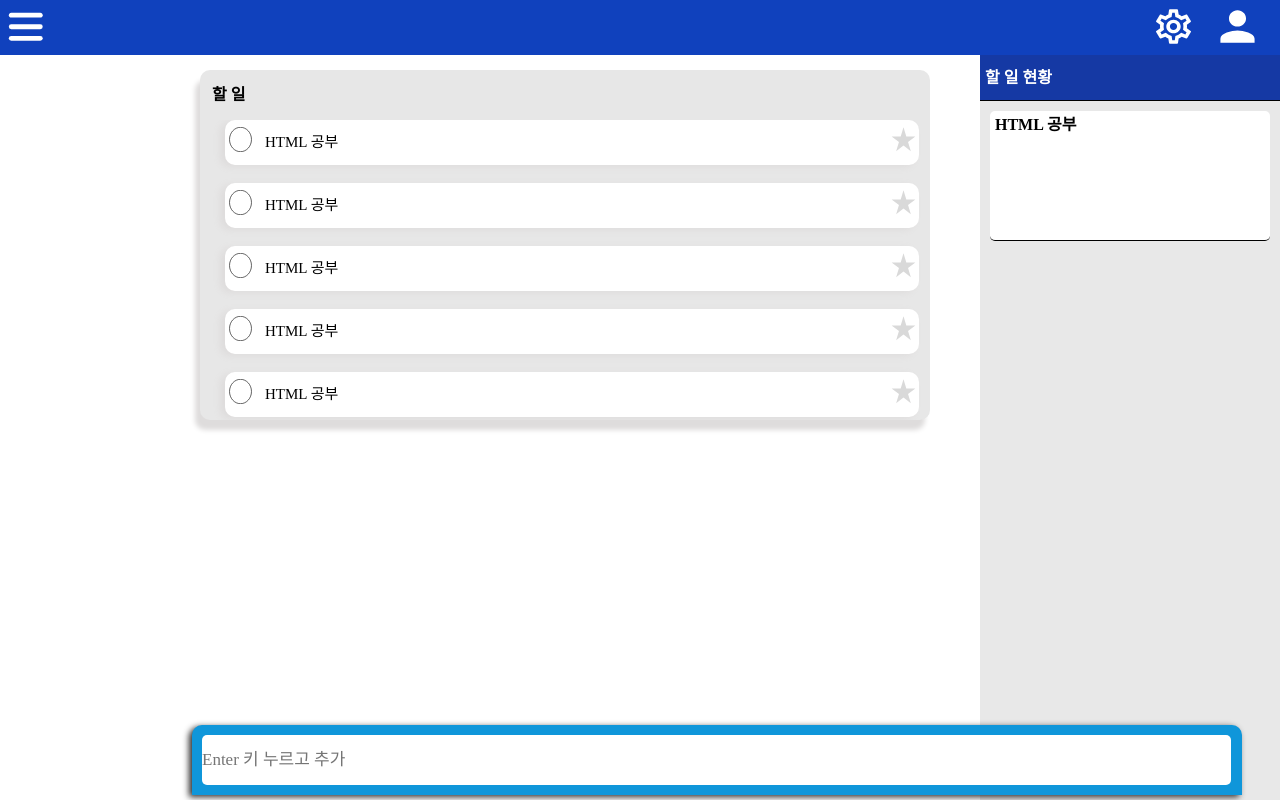
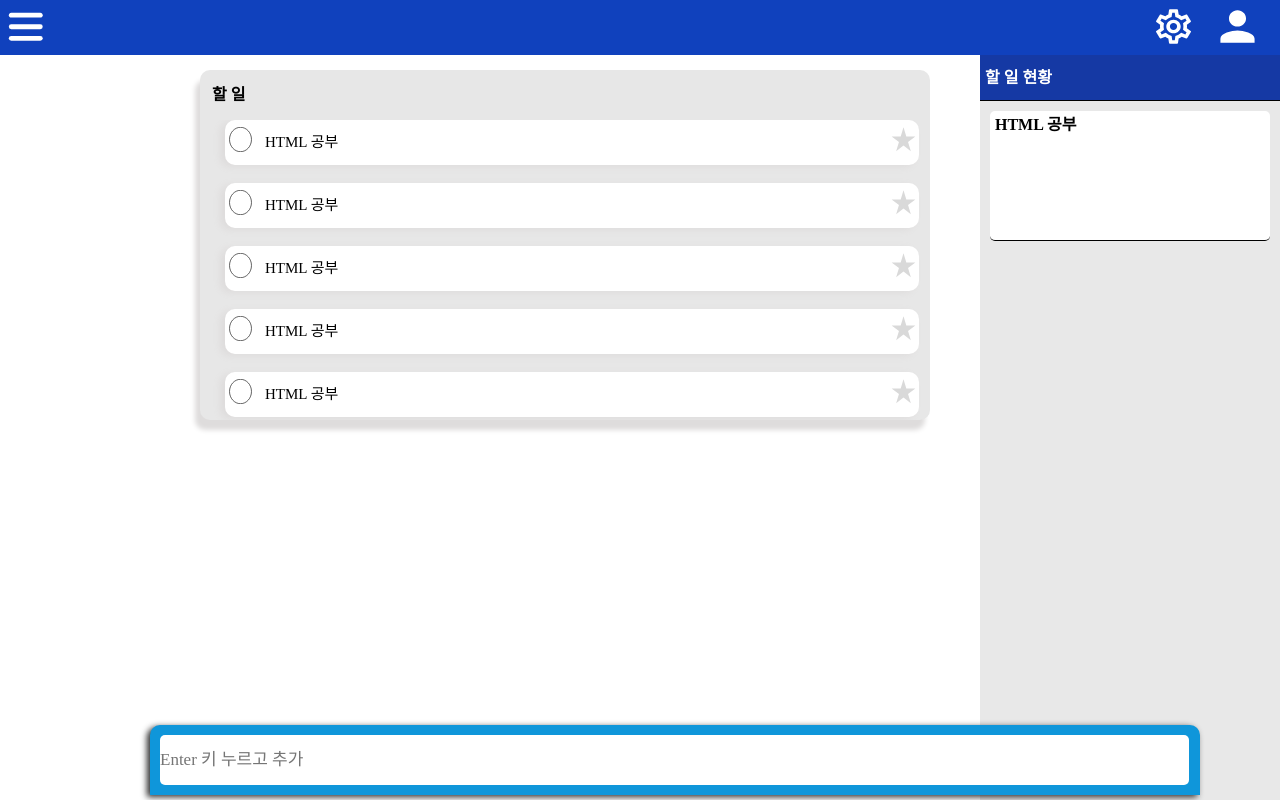
Before and after one commit to bea0266/10minute, a Vue app: page / in a window 1280 px wide. Shown: the top 800 px of the page. Built offline with nearby package versions, Linux system fonts and the light colour scheme; a web font is replaced by a local one.

Commit message:
하단 입력 창 위치 수정

```diff
--- a/src/assets/scss/content.scss
+++ b/src/assets/scss/content.scss
@@ -191,7 +191,7 @@
     box-shadow: -3px 2px 6px rgb(45, 44, 44);
     border:none;
     border-radius: 10px 10px 0 0;
-    left: 15%;
+    left: 150px;
 
     input {
         position: absolute;
```
